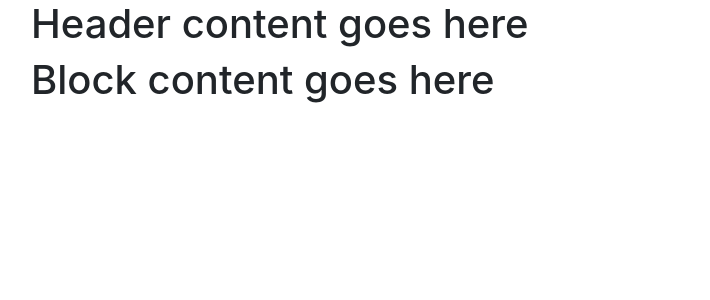
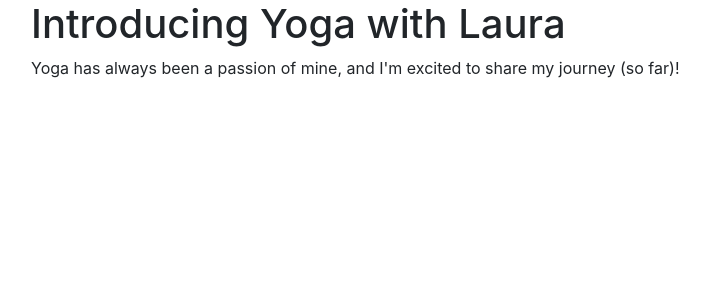
Before and after one commit to laura-ash/yoga-shop, a Django app: page / in a window 1280 px wide. Shown: the top 300 px of the page, without its empty margins (39-749 px from the left). Run offline with Django 3.2, Linux system fonts and the light colour scheme; some libraries are stand-ins or nearby versions.

Commit message:
Updated homepage content

```diff
--- a/home/templates/home/index.html
+++ b/home/templates/home/index.html
@@ -4,7 +4,6 @@
 {% block page_header %}
     <div class="container">
         <div class="row">
-            <h1>Header content goes here</h1>
         </div>
     </div>
 {% endblock %}
@@ -13,7 +12,8 @@
 {% block content %}
     <div class="container">
         <div class="row">
-            <h1>Block content goes here</h1>
+            <h1>Introducing Yoga with Laura</h1>
+            <p>Yoga has always been a passion of mine, and I'm excited to share my journey (so far)!</p>
         </div>
     </div>
 {% endblock %}
```
